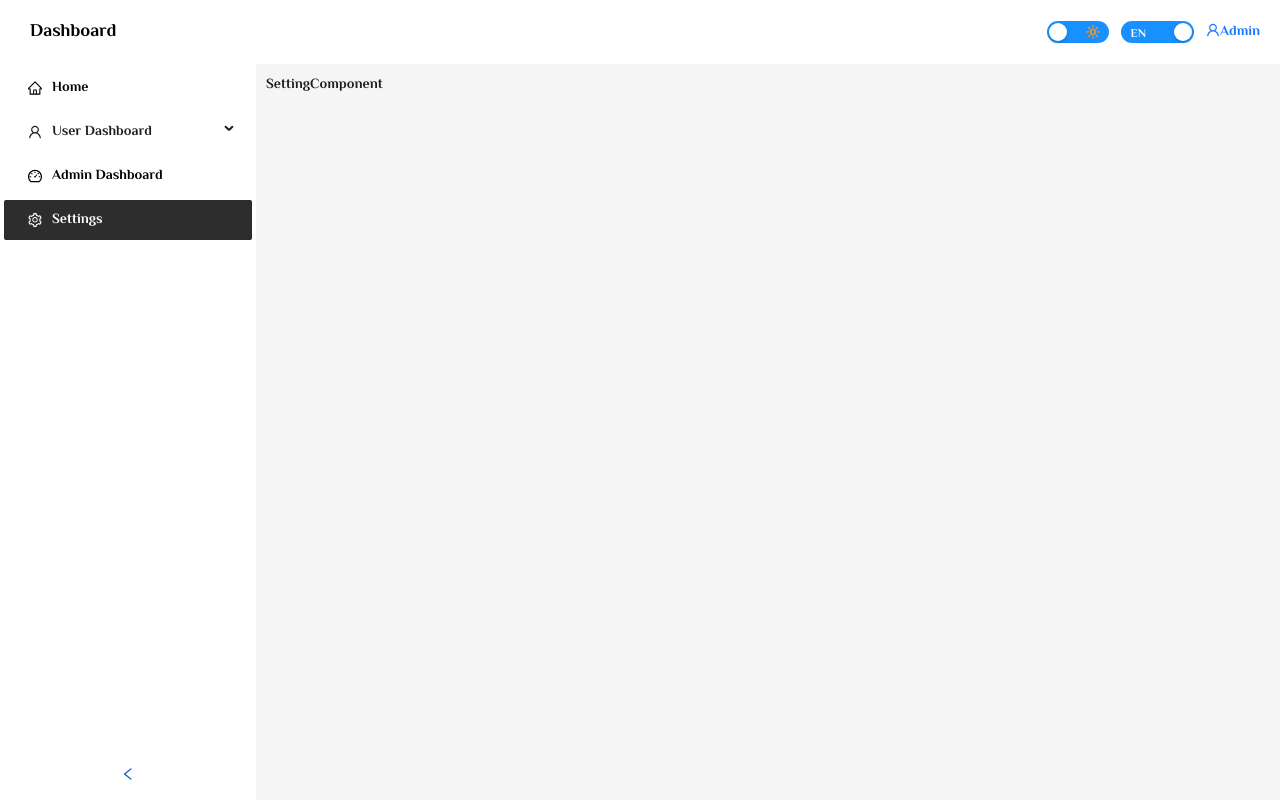
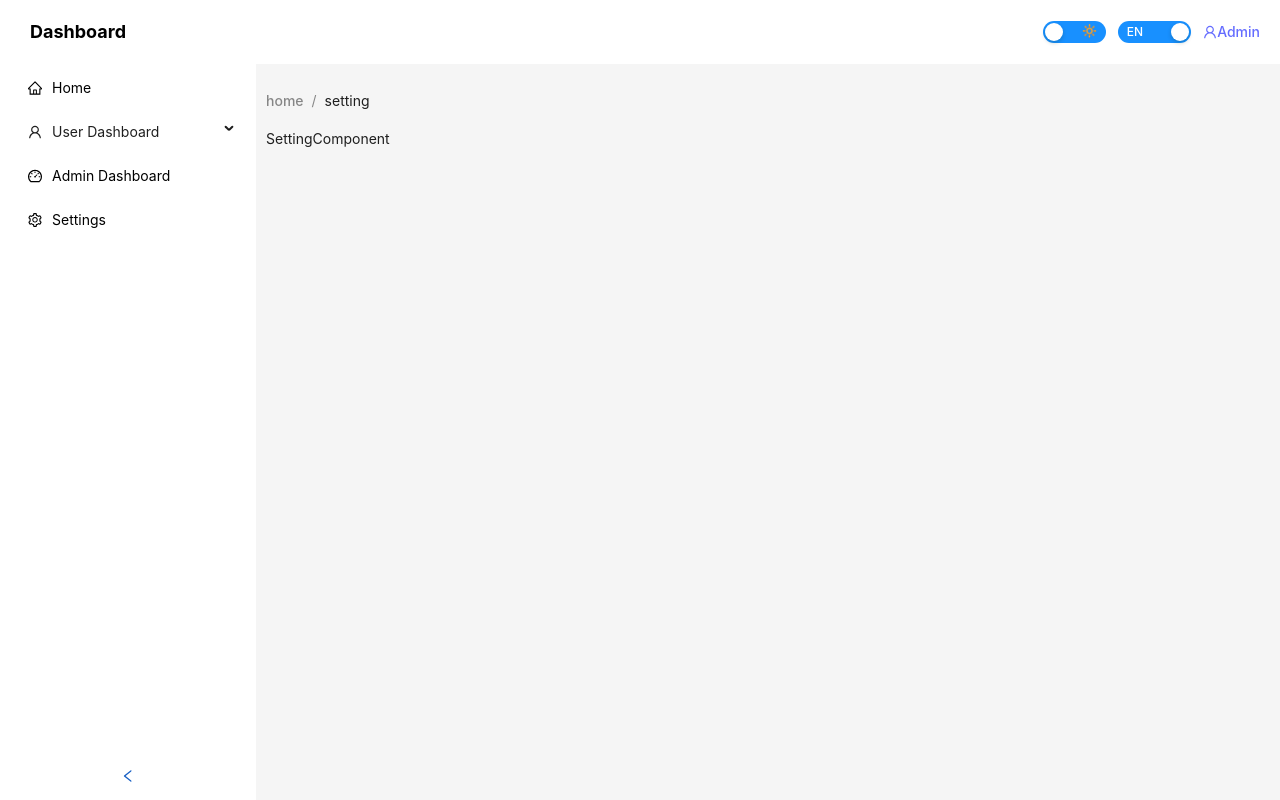
Before and after one commit to SexyAhri/React-Template, a React (Vite) app: page /home/setting in a window 1280 px wide. Built offline with nearby package versions, Linux system fonts and the light colour scheme.

Commit message:
feat: 初始化

```diff
--- a/src/components/Layout/Header/HeaderComponent.tsx
+++ b/src/components/Layout/Header/HeaderComponent.tsx
@@ -32,7 +32,7 @@ const HeaderComponent = () => {
       key: '1',
       label: 'Home',
       icon: <SettingOutlined />,
-      onClick: () => navigate('/home/index'),
+      onClick: () => navigate(''),
     },
   ];
 
--- a/src/components/Layout/LayoutComponent.tsx
+++ b/src/components/Layout/LayoutComponent.tsx
@@ -1,13 +1,13 @@
 // LayoutComponent.tsx
 import { useEffect, useState } from 'react';
-import { Layout, Spin, ConfigProvider, theme } from 'antd';
-import { Outlet, useNavigation } from 'react-router-dom';
+import { Layout, Spin, ConfigProvider, theme, Breadcrumb } from 'antd';
+import { Outlet, useNavigation, Link, useLocation } from 'react-router-dom';
 import SidebarComponent from '@/components/Layout/Sidebar/SidebarComponent';
 import HeaderComponent from '@/components/Layout/Header/HeaderComponent';
 import { useSelector, useDispatch } from 'react-redux';
 import { RootState } from '@/redux/store';
 import { toggleCollapse } from '@/modules/layout/actions/LayoutActions';
-
+import ErrorBoundary from '@/pages/error/ErrorBoundaryPage';
 const { Content } = Layout;
 
 const AppLayout = () => {
@@ -47,7 +47,16 @@ const AppLayout = () => {
   useEffect(() => {
     setLoading(navigation.state === 'loading');
   }, [navigation.state]);
-
+  const location = useLocation();
+  const pathnames = location.pathname.split('/').filter((x) => x);
+  const breadcrumbItems = pathnames.map((name, index) => {
+    const routeTo = `/${pathnames.slice(0, index + 1).join('/')}`;
+    const isLast = index === pathnames.length - 1;
+    return {
+      key: routeTo,
+      title: isLast ? name : <Link to={routeTo}>{name}</Link>,
+    };
+  });
   return (
     <ConfigProvider
       theme={{
@@ -62,14 +71,20 @@ const AppLayout = () => {
         <HeaderComponent />
         <Layout>
           <SidebarComponent role="admin" />
+          <ErrorBoundary>
             <Content
               className={isDarkTheme ? 'dark-theme' : 'light-theme'}
               style={{ margin: '10px', flex: 1 }} // 确保 Content 占据剩余空间
             >
+              <Breadcrumb
+                style={{ margin: '16px 0' }}
+                items={breadcrumbItems}
+              />
               <Spin spinning={loading} tip="Loading...">
                 <Outlet />
               </Spin>
             </Content>
+          </ErrorBoundary>
         </Layout>
       </Layout>
     </ConfigProvider>
--- a/src/components/Layout/Sidebar/SidebarComponent.tsx
+++ b/src/components/Layout/Sidebar/SidebarComponent.tsx
@@ -1,4 +1,4 @@
-import { Layout, Menu } from 'antd';
+import { Layout, Menu, theme } from 'antd';
 import { useEffect, useState, useMemo } from 'react';
 import { useSelector, useDispatch } from 'react-redux';
 import {
@@ -11,6 +11,7 @@ import { useNavigate, useLocation } from 'react-router-dom';
 import { toggleCollapse } from '@/modules/layout/actions/LayoutActions';
 import '@/styles/SidebarComponent.scss';
 import { RootState } from '@/redux/store';
+const { useToken } = theme;
 const { Sider } = Layout;
 interface SidebarComponentProps {
   role: string;
@@ -23,6 +24,7 @@ const SidebarComponent: React.FC<SidebarComponentProps> = ({ role }) => {
   const location = useLocation();
   const [selectedKey, setSelectedKey] = useState<string[]>([]);
   const dispatch = useDispatch();
+  const { token } = useToken();
 
   const menuItems = useMemo(() => {
     const items = [
@@ -30,8 +32,8 @@ const SidebarComponent: React.FC<SidebarComponentProps> = ({ role }) => {
         key: '1',
         icon: <HomeOutlined />,
         label: 'Home',
-        path: '/home/index',
-        onClick: () => navigate('/home/index'),
+        path: '',
+        onClick: () => navigate(''),
       },
       {
         key: '2',
@@ -41,8 +43,8 @@ const SidebarComponent: React.FC<SidebarComponentProps> = ({ role }) => {
           {
             key: '2-1',
             label: 'User Profile',
-            path: '/home/user',
-            onClick: () => navigate('/home/user'),
+            path: 'User',
+            onClick: () => navigate('user'),
           },
         ],
       },
@@ -54,22 +56,21 @@ const SidebarComponent: React.FC<SidebarComponentProps> = ({ role }) => {
           key: '3',
           icon: <DashboardOutlined />,
           label: 'Admin Dashboard',
-          path: '/home/admin',
-          onClick: () => navigate('/home/admin'),
+          path: 'Admin',
+          onClick: () => navigate('admin'),
         },
         {
           key: '4',
           icon: <SettingOutlined />,
           label: 'Settings',
-          path: '/home/setting',
-          onClick: () => navigate('/home/setting'),
+          path: 'Setting',
+          onClick: () => navigate('setting'),
         },
       );
     }
 
     return items;
   }, [role]);
-
   useEffect(() => {
     const findCurrentKey = (items: any[], pathname: string): string | null => {
       for (const item of items) {
@@ -106,7 +107,12 @@ const SidebarComponent: React.FC<SidebarComponentProps> = ({ role }) => {
       onCollapse={() => dispatch(toggleCollapse())}
       className={isDarkTheme ? 'dark-sidebar' : 'light-sidebar'}
     >
-      <Menu selectedKeys={selectedKey} items={menuItems} mode="inline" />
+      <Menu
+        selectedKeys={selectedKey}
+        items={menuItems}
+        mode="inline"
+        style={{ backgroundColor: token.colorBgContainer }}
+      />
     </Sider>
   );
 };
--- a/src/index.css
+++ b/src/index.css
@@ -34,9 +34,7 @@ a:hover {
 
 body {
     margin: 0;
-    display: flex;
-    place-items: center;
-    min-width: 320px;
+    min-width: 100vw;
     min-height: 100vh;
 }
 
--- a/src/pages/HomePage.tsx
+++ b/src/pages/HomePage.tsx
@@ -2,6 +2,7 @@ import { useEffect, useState } from 'react';
 import { useDispatch, useSelector } from 'react-redux';
 import { fetchWeather } from '@/modules/weather/actions/weatherActions';
 import { RootState, AppDispatch } from '@/redux/store';
+import { Button } from 'antd';
 import '@/styles/HomePage.scss';
 
 const HomePage = () => {
@@ -35,7 +36,9 @@ const HomePage = () => {
           <li>{weather?.dayWeatherShort}</li>
         </ul>
       )}
-      <button onClick={handleClick}>Throw Error</button>
+      <Button type="primary" onClick={handleClick}>
+        Throw Error
+      </Button>
     </div>
   );
 };
--- a/src/pages/auth/LoginPage.tsx
+++ b/src/pages/auth/LoginPage.tsx
@@ -28,7 +28,7 @@ const LoginPage = () => {
 
   const handleSubmit = (event: any) => {
     event.preventDefault();
-    navigate('/home');
+    navigate('/home/index');
     // localStorage.setItem("token", userName);
   };
 
--- a/src/router/routers.tsx
+++ b/src/router/routers.tsx
@@ -1,59 +1,88 @@
 // routers.tsx
 import { createBrowserRouter, RouterProvider } from 'react-router-dom';
+import { lazy, Suspense } from 'react';
 
-import HomePage from '@/pages/HomePage';
-import LoginPage from '@/pages/auth/LoginPage';
-import AdminPage from '@/pages/admin/AdminPage';
-import UserListPage from '@/pages/admin/UserListPage';
-import ProtectedRoute from '@/utils/ProtectedRoute';
-import SettingComponent from '@/pages/setting/settingPage';
-import LayoutComponent from '@/components/Layout/LayoutComponent';
-import UnauthorizedPage from '@/pages/error/UnauthorizedPage';
+// Lazy load components to improve performance
+const HomePage = lazy(() => import('@/pages/HomePage'));
+const LoginPage = lazy(() => import('@/pages/auth/LoginPage'));
+const AdminPage = lazy(() => import('@/pages/admin/AdminPage'));
+const UserListPage = lazy(() => import('@/pages/admin/UserListPage'));
+const ProtectedRoute = lazy(() => import('@/utils/ProtectedRoute'));
+const SettingComponent = lazy(() => import('@/pages/setting/settingPage'));
+const LayoutComponent = lazy(
+  () => import('@/components/Layout/LayoutComponent'),
+);
+const UnauthorizedPage = lazy(() => import('@/pages/error/UnauthorizedPage'));
 
-const router = createBrowserRouter([
+// Define routes in a separate constant for better maintainability
+const routes = [
   {
     path: '/',
-    element: <LoginPage />,
+    element: (
+      <Suspense fallback={<div>Loading...</div>}>
+        <LoginPage />
+      </Suspense>
+    ),
   },
   {
-    path: '/Error',
-    element: <UnauthorizedPage />,
+    path: '/error',
+    element: (
+      <Suspense fallback={<div>Loading...</div>}>
+        <UnauthorizedPage />
+      </Suspense>
+    ),
   },
   {
     path: '/home',
-    element: <LayoutComponent />, // 使用带有导航栏的布局，并包裹在 ErrorBoundary 中
+    element: (
+      <Suspense fallback={<div>Loading...</div>}>
+        <LayoutComponent />
+      </Suspense>
+    ),
     children: [
       {
-        path: '/home/index',
-        element: <HomePage />,
+        path: '', // Default sub-path
+        element: (
+          <Suspense fallback={<div>Loading...</div>}>
+            <HomePage />
+          </Suspense>
+        ),
       },
       {
-        path: '/home/user',
+        path: 'user',
         element: (
+          <Suspense fallback={<div>Loading...</div>}>
             <ProtectedRoute requireAuth={true} allowedRoles={['user', 'admin']}>
               <UserListPage />
             </ProtectedRoute>
+          </Suspense>
         ),
       },
       {
-        path: '/home/admin',
+        path: 'admin',
         element: (
+          <Suspense fallback={<div>Loading...</div>}>
             <ProtectedRoute requireAuth={true} allowedRoles={['admin']}>
               <AdminPage />
             </ProtectedRoute>
+          </Suspense>
         ),
       },
       {
-        path: '/home/setting',
+        path: 'setting',
         element: (
+          <Suspense fallback={<div>Loading...</div>}>
             <ProtectedRoute requireAuth={true} allowedRoles={['admin']}>
               <SettingComponent />
             </ProtectedRoute>
+          </Suspense>
         ),
       },
     ],
   },
-]);
+];
+
+const router = createBrowserRouter(routes);
 
 const RouterConfig = () => {
   return <RouterProvider router={router} />;
--- a/src/styles/HeaderComponent.scss
+++ b/src/styles/HeaderComponent.scss
@@ -1,5 +1,4 @@
 .header {
-    // margin-right: 10px;
   display: flex;
   justify-content: space-between;
   align-items: center;
@@ -25,11 +24,11 @@
     }
 
     .ant-switch-checked {
-            background-color: #1890ff !important;
+      background-color: #7c1313 !important;
     }
 
     .ant-switch {
-            background-color: #333;
+      background-color: #7c1313;
     }
   }
 
@@ -73,7 +72,6 @@
   display: flex;
   align-items: center;
 
-
   .switch-group {
     padding: 12px;
     display: flex;
@@ -93,7 +91,7 @@
     line-height: 2;
 
     .ant-switch-inner-unchecked {
-            padding-top: 25px;
+      padding-top: 20px;
     }
   }
 
@@ -106,6 +104,5 @@
     display: flex;
     align-items: center;
     justify-content: center;
-        padding-top: 5px;
   }
 }
```
Also changed, not shown: src/App.tsx (+4 -3 lines). Lines whose indentation alone changed are shown as unchanged.
